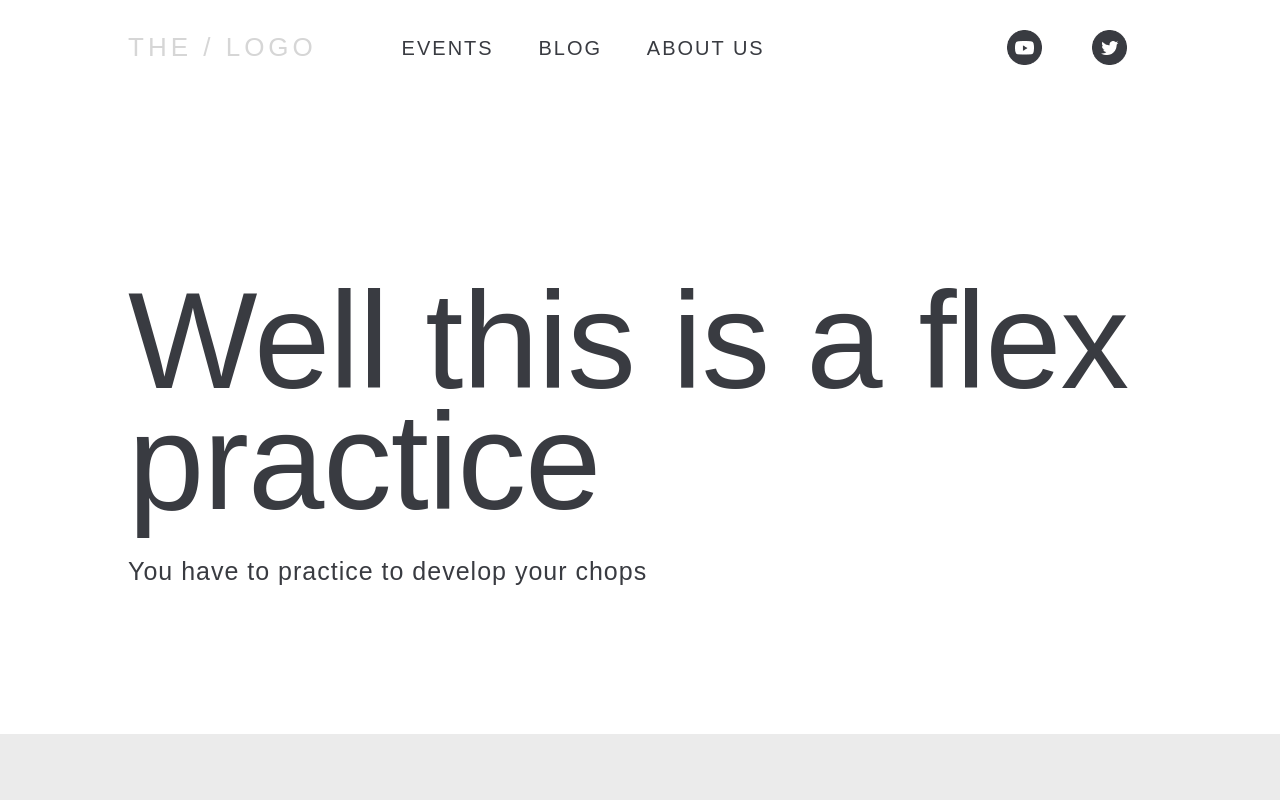
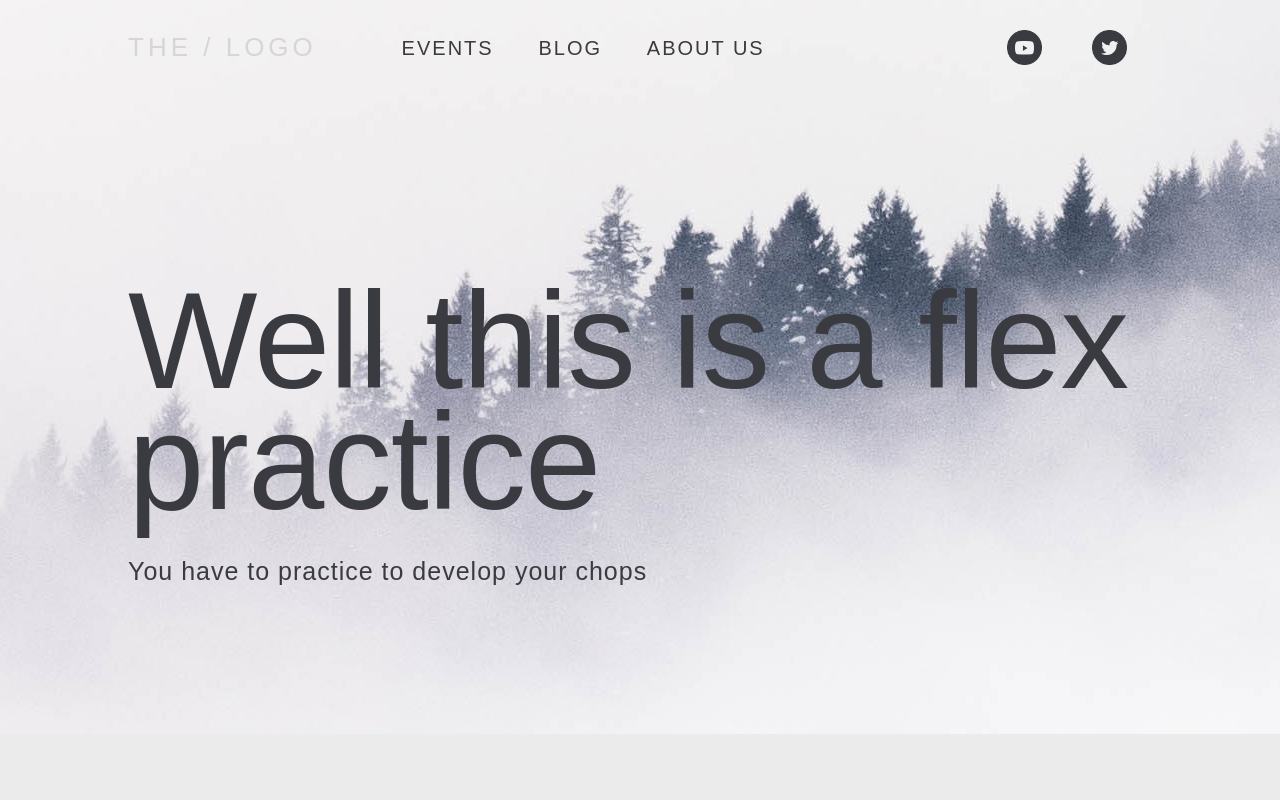
Before and after one commit to ptifur/flex-practice, a plain HTML site: page index.html in a window 1280 px wide. Shown: the top 800 px of the page. Drawn offline with Linux system fonts and the light colour scheme; the site is published under a folder, as on GitHub Pages, so addresses that start at the root find nothing; a web font is replaced by a local one.

Commit message:
fixed image path

```diff
--- a/style/site.css
+++ b/style/site.css
@@ -17,7 +17,7 @@
 .header {
     min-height: 86vh;
     padding-top: 35vh;
-    background: url('/media/mountains.jpg');
+    background: url('../media/mountains.jpg');
     background-position: center;
     background-repeat: no-repeat;
     background-attachment: fixed;
```
